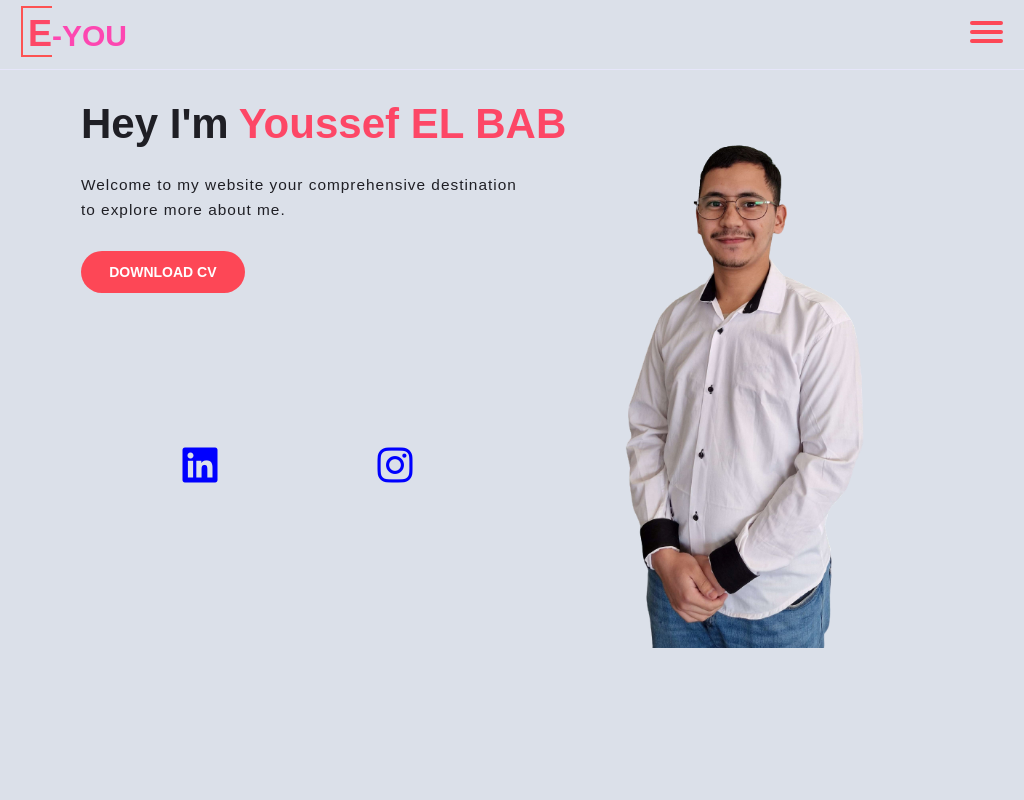
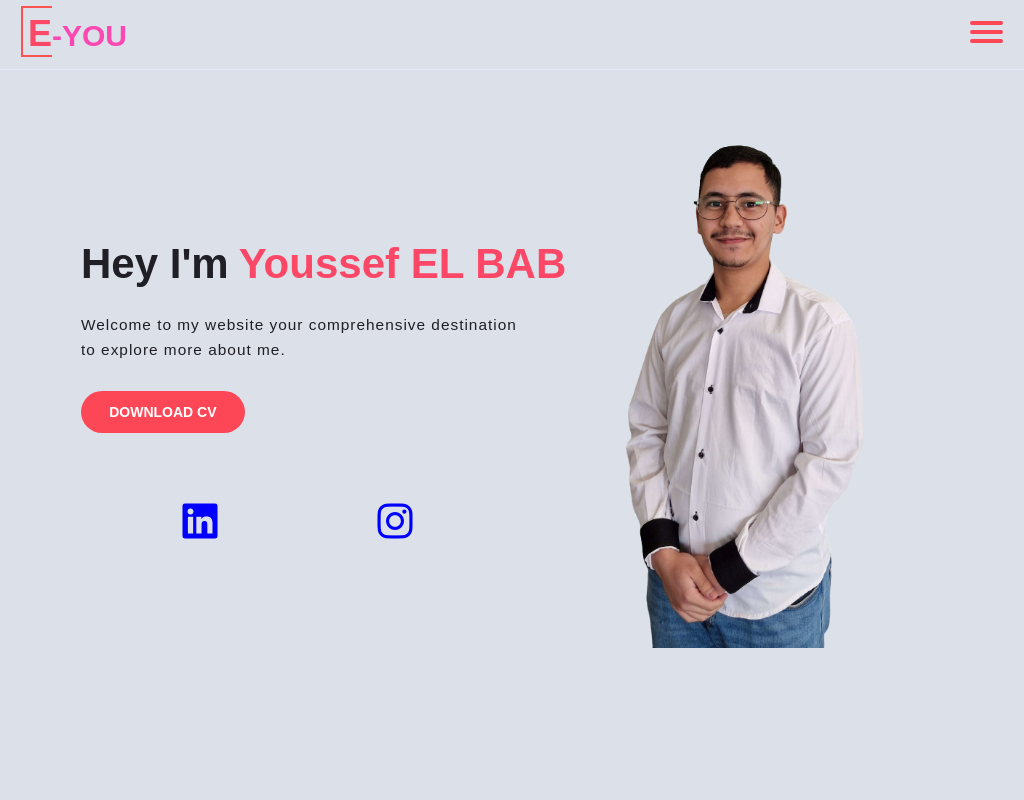
Before and after one commit to Youssef-ELb/website, a plain HTML site: page index.html in a window 1024 px wide. Shown: the top 800 px of the page. Drawn offline with Linux system fonts and the light colour scheme.

Commit message:
Update home.css
some changes in the tablet size

```diff
--- a/mycss/home.css
+++ b/mycss/home.css
@@ -420,11 +420,11 @@ nav ul.is-active{
     }
     .home .container-txt{
         position:relative;
-        bottom: 15rem;
+        bottom: 5rem;
         left: 60px;
     }
     .home .socmedia{
-        top: 43%;
+        top: 50%;
         left: 10%;
     }
 }
```
